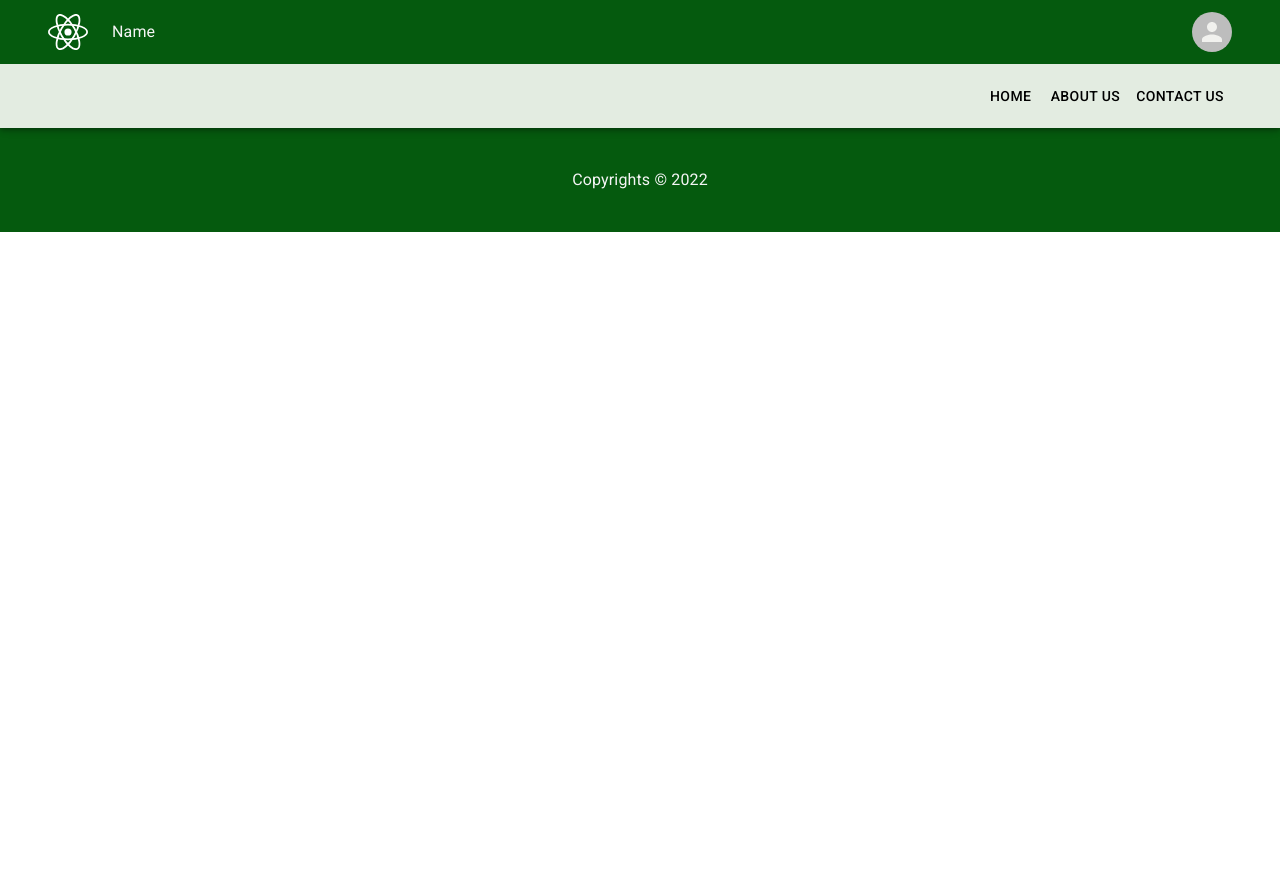
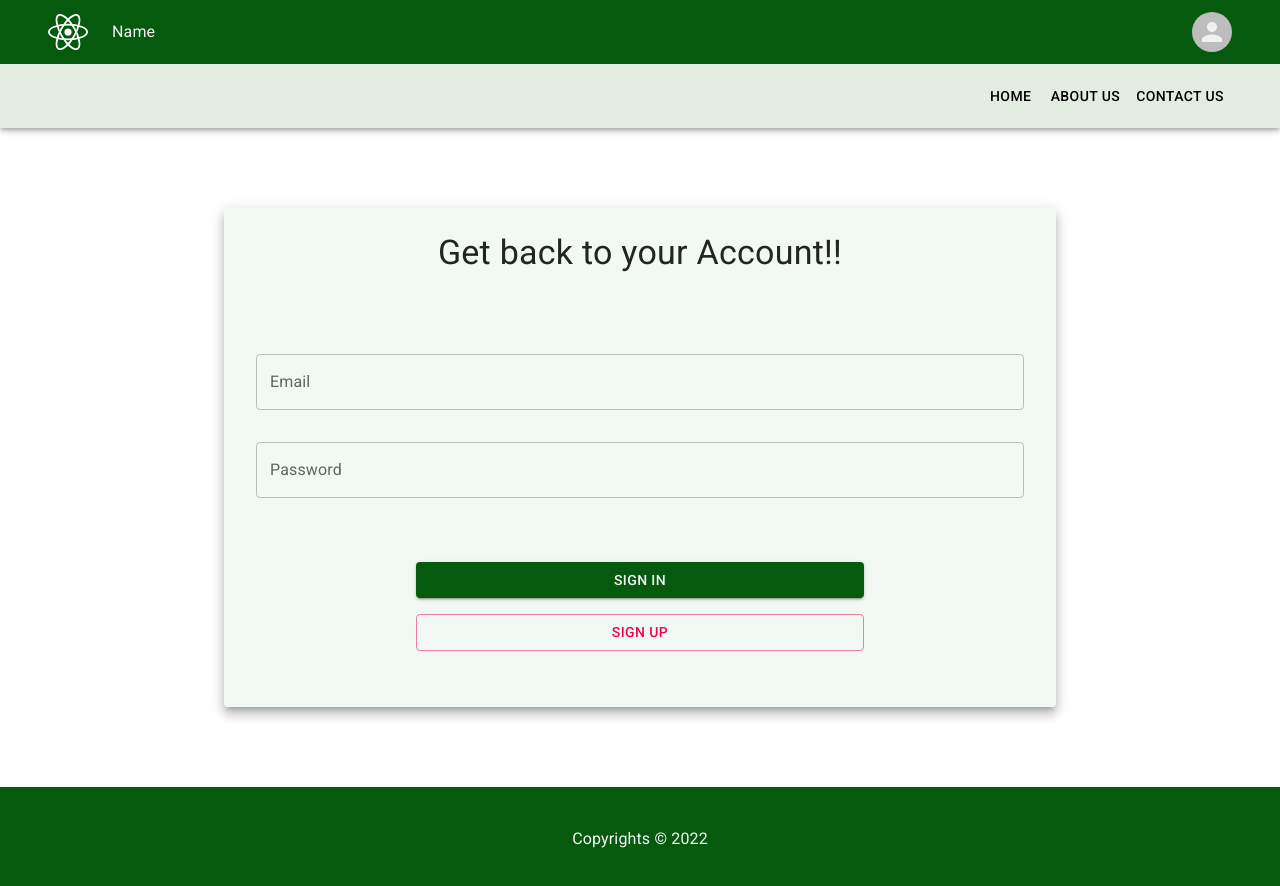
Before and after one commit to LassazVegaz/RPMT, a React (Create React App) app in the folder frontend/: page /login in a window 1280 px wide. Shown: the top 886 px of the page. Before the commit the page ends 800 px from the top, so only its background shows below. Built offline with nearby package versions, Linux system fonts and the light colour scheme; no server answers.

Commit message:
sign in/up routes

```diff
--- a/frontend/src/App.js
+++ b/frontend/src/App.js
@@ -7,6 +7,7 @@ import { SignupPage } from "./pages/SignupPage/SignupPage";
 import { Notification } from "./components/Notification/Notification";
 import { useEffect } from "react";
 import { useInitFetching } from "./hooks/init-data-fetch.hook";
+import { SignInPage } from "./pages/SignInPage/SignInPage";
 
 function App() {
 	const { fetchInitData } = useInitFetching();
@@ -21,6 +22,7 @@ function App() {
 
 			<Routes>
 				<Route path="/" element={<SignupPage />} />
+				<Route path="/login" element={<SignInPage />} />
 			</Routes>
 
 			<Footer />
--- a/frontend/src/pages/SignInPage/SignInPage.jsx
+++ b/frontend/src/pages/SignInPage/SignInPage.jsx
@@ -6,8 +6,11 @@ import {
 	Box,
 	TextField,
 } from "@mui/material";
+import { useNavigate } from "react-router-dom";
 
 export const SignInPage = () => {
+	const navigate = useNavigate();
+
 	return (
 		<Container
 			maxWidth="lg"
@@ -48,7 +51,11 @@ export const SignInPage = () => {
 						}}
 					>
 						<Button variant="contained">Sign In</Button>
-						<Button variant="outlined" color="secondary">
+						<Button
+							variant="outlined"
+							color="secondary"
+							onClick={() => navigate("/")}
+						>
 							Sign Up
 						</Button>
 					</Box>
--- a/frontend/src/pages/SignupPage/SignupFormFields.jsx
+++ b/frontend/src/pages/SignupPage/SignupFormFields.jsx
@@ -10,8 +10,11 @@ import { FormikMUITextField } from "../../components/FormikMUITextField/FormikMU
 import { ResearchFieldsSelector } from "../../components/ResearchFieldsSelector/ResearchFieldsSelector";
 import { GENDERS } from "../../constants/genders.constants";
 import { USER_ROLES } from "../../constants/user-roles.constants";
+import { useNavigate } from "react-router-dom";
 
 export const SignupFormFields = ({ form }) => {
+	const navigate = useNavigate();
+
 	const handleToggleButtonChange = (name) => (_, value) => {
 		if (value) form.setFieldValue(name, value);
 	};
@@ -144,7 +147,11 @@ export const SignupFormFields = ({ form }) => {
 				>
 					Sign Up
 				</Button>
-				<Button variant="outlined" color="secondary">
+				<Button
+					variant="outlined"
+					color="secondary"
+					onClick={() => navigate("/login")}
+				>
 					Sign In
 				</Button>
 			</Box>
```
